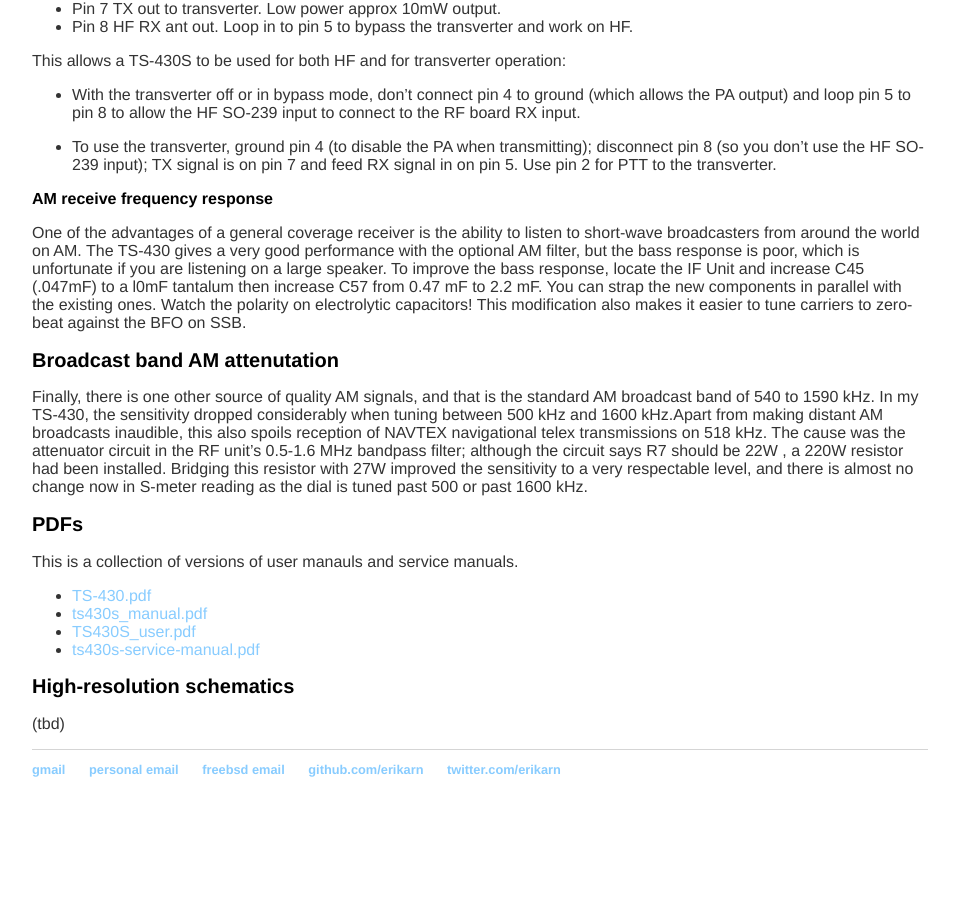
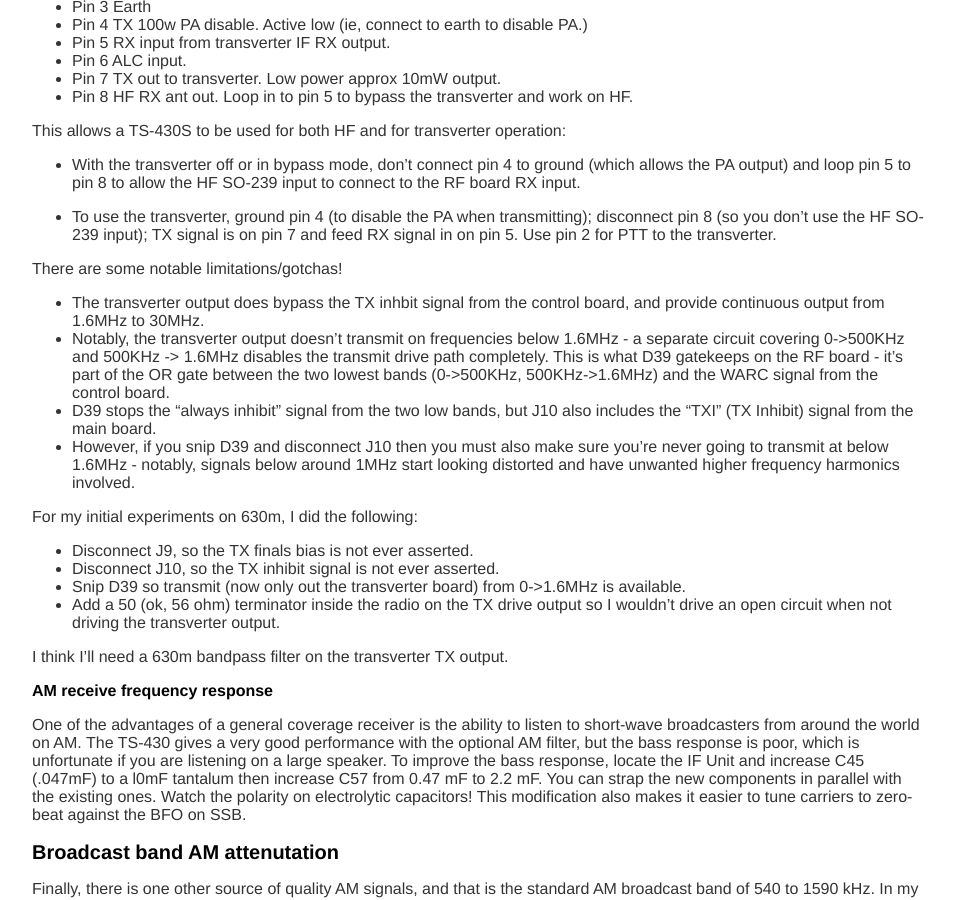
Before and after one commit to erikarn/erikarn.github.io, a Jekyll site: the page built from kenwood/TS-430/notes.md, in a window 1280 px wide and 900 px high, scrolled down 1418 px. Shown: the whole window, without its empty margins (160-1115 px from the left). Built offline with Jekyll 4.4.1, drawn with Linux system fonts in a browser that asks for light colours; before the commit the page ends 2255 px from its top, so only the background shows below that; some of the changed text lies outside the part shown.

Commit message:
Update with my transverter notes

```diff
--- a/kenwood/TS-430/notes.md
+++ b/kenwood/TS-430/notes.md
@@ -36,7 +36,14 @@
 
 ### PLL Board Repair/Alignment
 
-(tbd)
+The PLL board is relatively straight forward.  If there's the sonybond
+stuff on the board then you should remove it or it'll eventually dry up
+and stop things from working.
+
+Pay close attention to the TTL ICs - you need to get the right replacements
+in order to meet speed requirements.  Eg replacing them with 74LS chips
+will cause the PLL to fail because it can't keep up with the PLL loop
+frequency.
 
 ### Control Board Repair/Alignment
 
@@ -105,6 +112,35 @@
    disconnect pin 8 (so you don't use the HF SO-239 input); TX signal is on pin 7
    and feed RX signal in on pin 5.  Use pin 2 for PTT to the transverter.
 
+There are some notable limitations/gotchas!
+
+ * The transverter output does bypass the TX inhbit signal from the control
+   board, and provide continuous output from 1.6MHz to 30MHz.
+ * Notably, the transverter output doesn't transmit on frequencies below
+   1.6MHz - a separate circuit covering 0->500KHz and 500KHz -> 1.6MHz
+   disables the transmit drive path completely.  This is what D39 gatekeeps
+   on the RF board - it's part of the OR gate between the two lowest
+   bands (0->500KHz, 500KHz->1.6MHz) and the WARC signal from the control
+   board.
+ * D39 stops the "always inhibit" signal from the two low bands, but J10
+   also includes the "TXI" (TX Inhibit) signal from the main board.
+ * However, if you snip D39 and disconnect J10 then you must also make
+   sure you're never going to transmit at below 1.6MHz - notably, signals
+   below around 1MHz start looking distorted and have unwanted higher
+   frequency harmonics involved.
+
+For my initial experiments on 630m, I did the following:
+
+ * Disconnect J9, so the TX finals bias is not ever asserted.
+ * Disconnect J10, so the TX inhibit signal is not ever asserted.
+ * Snip D39 so transmit (now only out the transverter board) from
+   0->1.6MHz is available.
+ * Add a 50 (ok, 56 ohm) terminator inside the radio on the TX drive
+   output so I wouldn't drive an open circuit when not driving the
+   transverter output.
+
+I think I'll need a 630m bandpass filter on the transverter TX output.
+
 ### AM receive frequency response
 
 One of the advantages of a general coverage receiver is the ability to listen to
```
